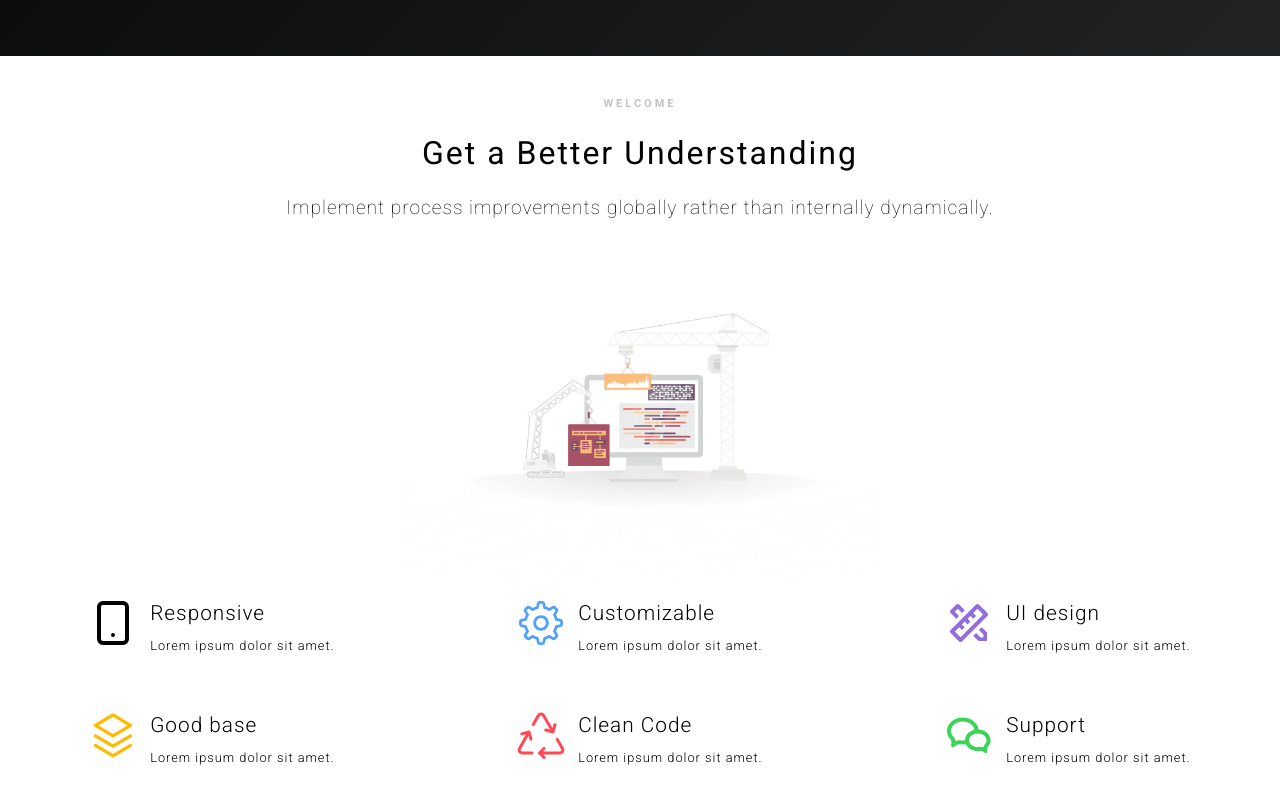
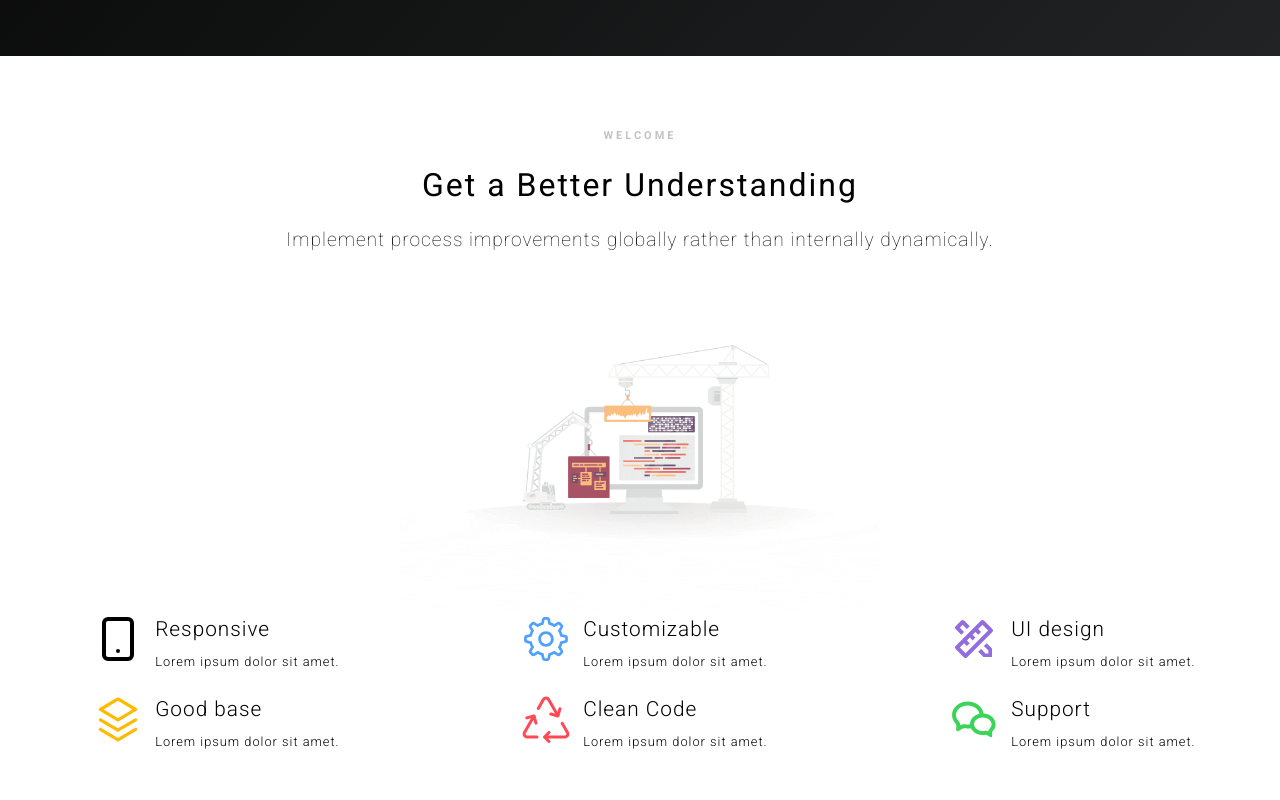
Before and after one commit to homoki-denis/Computerra, a React (Vite) app: page / in a window 1280 px wide. Shown: the part 744-1544 px from the top of the page. Built offline with nearby package versions, Linux system fonts and the light colour scheme.

Commit message:
fixes to services

```diff
--- a/src/components/Services.tsx
+++ b/src/components/Services.tsx
@@ -37,16 +37,10 @@ function Services() {
           <Grid
             container
             spacing={{ xs: 2, md: 3 }}
-            columns={{ xs: 4, sm: 8, md: 12 }}
+            columns={{ xs: 8, sm: 8, md: 12 }}
             className="services-grid"
           >
-            <Grid
-              item
-              xs={12}
-              sm={4}
-              md={4}
-              className="services-container-flex"
-            >
+            <Grid item xs={4} sm={4} md={4} className="services-container-flex">
               <Item sx={{ display: "flex" }} className="services-item">
                 <FiSmartphone className="services-icon smartphone" />
                 <Box sx={{ textAlign: "left" }} className="services-header">
@@ -55,13 +49,7 @@ function Services() {
                 </Box>
               </Item>
             </Grid>
-            <Grid
-              item
-              xs={12}
-              sm={4}
-              md={4}
-              className="services-container-flex"
-            >
+            <Grid item xs={4} sm={4} md={4} className="services-container-flex">
               <Item sx={{ display: "flex" }} className="services-item">
                 <RxGear className="services-icon gears" />
                 <Box sx={{ textAlign: "left" }} className="services-header">
@@ -70,13 +58,7 @@ function Services() {
                 </Box>
               </Item>
             </Grid>
-            <Grid
-              item
-              xs={12}
-              sm={4}
-              md={4}
-              className="services-container-flex"
-            >
+            <Grid item xs={4} sm={4} md={4} className="services-container-flex">
               <Item sx={{ display: "flex" }} className="services-item">
                 <RiPencilRuler2Line className="services-icon pencil" />
                 <Box sx={{ textAlign: "left" }} className="services-header">
@@ -85,13 +67,7 @@ function Services() {
                 </Box>
               </Item>
             </Grid>
-            <Grid
-              item
-              xs={12}
-              sm={4}
-              md={4}
-              className="services-container-flex"
-            >
+            <Grid item xs={4} sm={4} md={4} className="services-container-flex">
               <Item sx={{ display: "flex" }} className="services-item">
                 <RxLayers className="services-icon layers" />
                 <Box sx={{ textAlign: "left" }} className="services-header">
@@ -100,13 +76,7 @@ function Services() {
                 </Box>
               </Item>
             </Grid>
-            <Grid
-              item
-              xs={12}
-              sm={4}
-              md={4}
-              className="services-container-flex"
-            >
+            <Grid item xs={4} sm={4} md={4} className="services-container-flex">
               <Item sx={{ display: "flex" }} className="services-item">
                 <BsRecycle className="services-icon recycle" />
                 <Box sx={{ textAlign: "left" }} className="services-header">
@@ -115,13 +85,7 @@ function Services() {
                 </Box>
               </Item>
             </Grid>
-            <Grid
-              item
-              xs={12}
-              sm={4}
-              md={4}
-              className="services-container-flex"
-            >
+            <Grid item xs={4} sm={4} md={4} className="services-container-flex">
               <Item sx={{ display: "flex" }} className="services-item">
                 <RiWechatLine className="services-icon chat" />
                 <Box sx={{ textAlign: "left" }} className="services-header">
--- a/src/styles/_Services.scss
+++ b/src/styles/_Services.scss
@@ -56,6 +56,7 @@
   display: flex;
   box-shadow: none !important;
   border: none !important;
+  padding: 0 0 0 10px !important;
 }
 
 .services-header {
```
